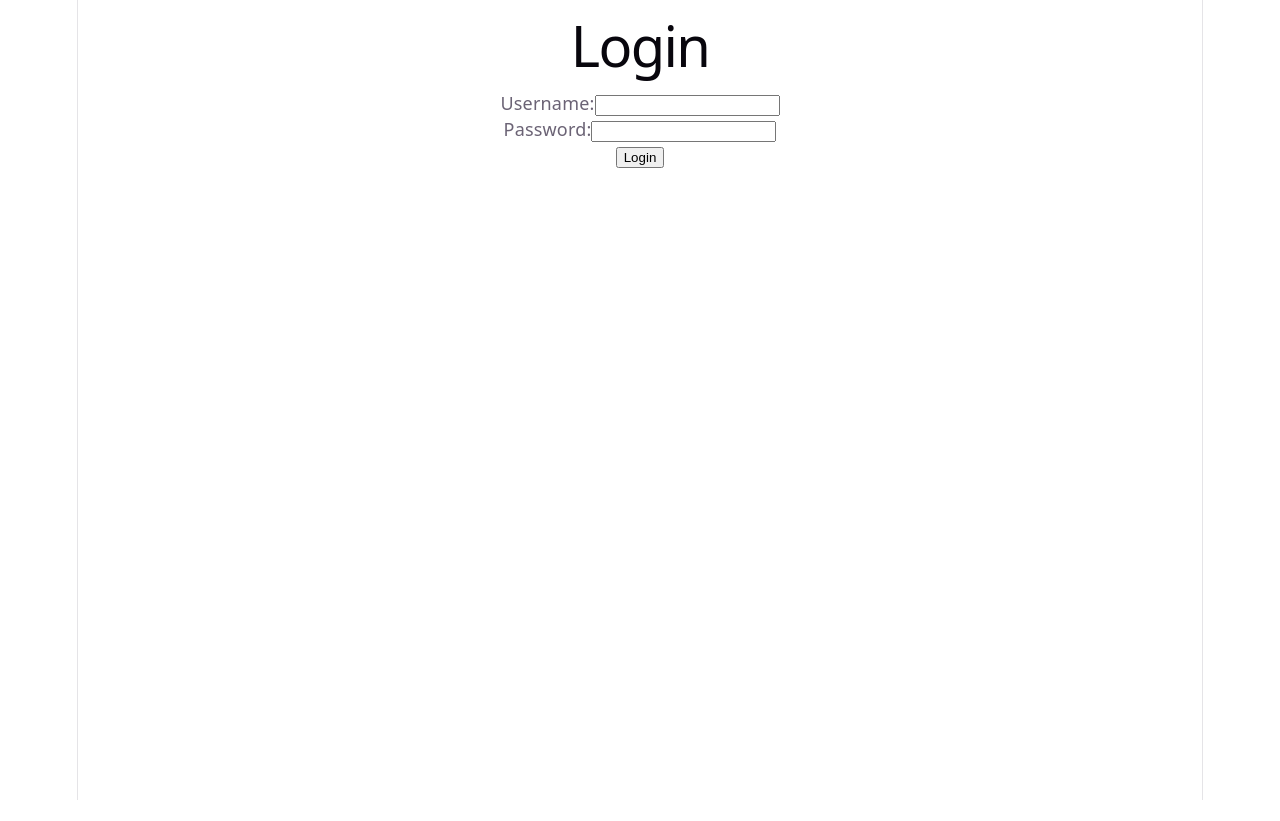
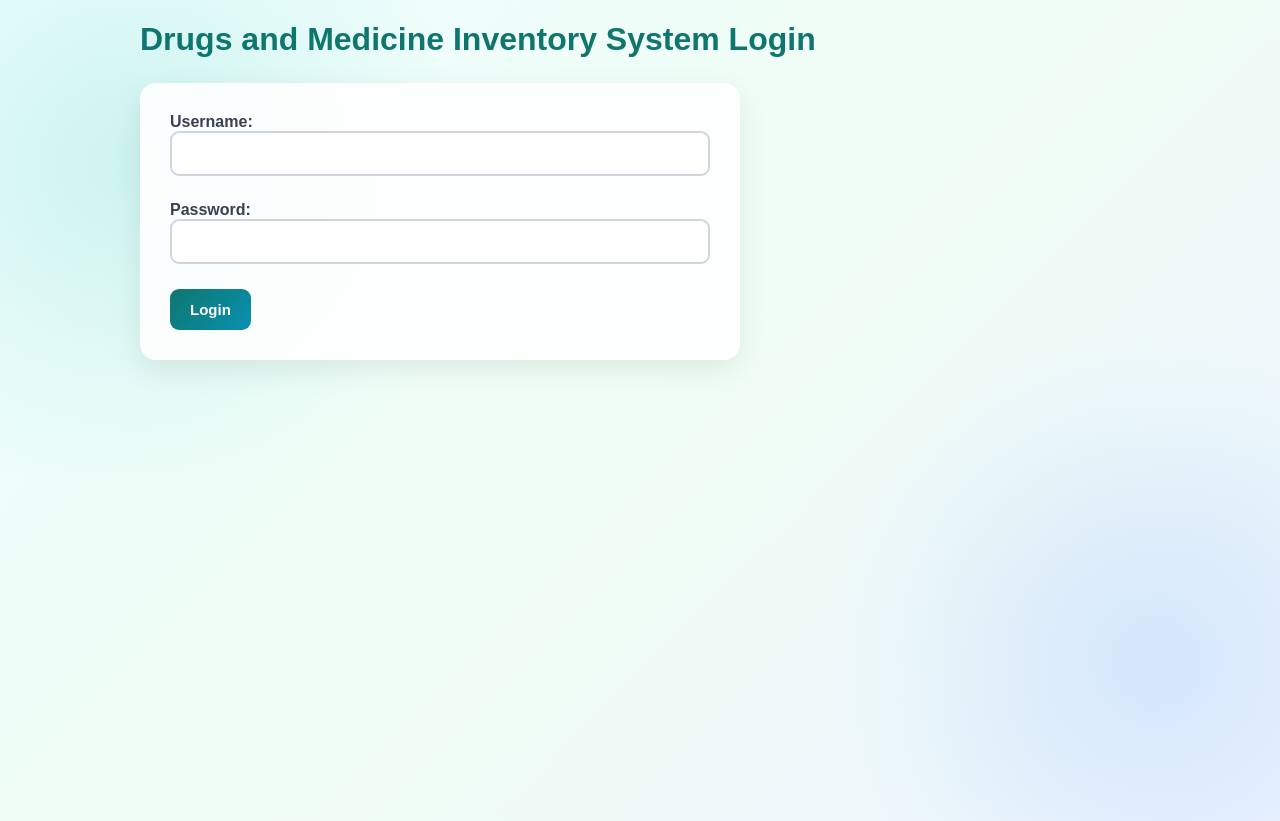
Before and after one commit to Szuu1/FRONTEND-LABEXAM-MIDTERM-, a React (Vite) app in the folder lab-app/: page /login in a window 1280 px wide. Before the commit the page ends 800 px from the top, so only its background shows below. Built offline with nearby package versions, Linux system fonts and the light colour scheme.

Commit message:
Adding style using css

```diff
--- a/lab-app/src/Login.jsx
+++ b/lab-app/src/Login.jsx
@@ -33,7 +33,7 @@ export default function Login() {
 
     return (
         <div>
-            <h1>Login</h1>
+            <h1>Drugs and Medicine Inventory System Login</h1>
 
             <form onSubmit={handleSubmit}>
                 <label>
--- a/lab-app/src/index.css
+++ b/lab-app/src/index.css
@@ -1,111 +1,200 @@
-:root {
-  --text: #6b6375;
-  --text-h: #08060d;
-  --bg: #fff;
-  --border: #e5e4e7;
-  --code-bg: #f4f3ec;
-  --accent: #aa3bff;
-  --accent-bg: rgba(170, 59, 255, 0.1);
-  --accent-border: rgba(170, 59, 255, 0.5);
-  --social-bg: rgba(244, 243, 236, 0.5);
-  --shadow:
-    rgba(0, 0, 0, 0.1) 0 10px 15px -3px, rgba(0, 0, 0, 0.05) 0 4px 6px -2px;
-
-  --sans: system-ui, 'Segoe UI', Roboto, sans-serif;
-  --heading: system-ui, 'Segoe UI', Roboto, sans-serif;
-  --mono: ui-monospace, Consolas, monospace;
-
-  font: 18px/145% var(--sans);
-  letter-spacing: 0.18px;
-  color-scheme: light dark;
-  color: var(--text);
-  background: var(--bg);
-  font-synthesis: none;
-  text-rendering: optimizeLegibility;
-  -webkit-font-smoothing: antialiased;
-  -moz-osx-font-smoothing: grayscale;
-
-  @media (max-width: 1024px) {
-    font-size: 16px;
-  }
-}
-
-@media (prefers-color-scheme: dark) {
-  :root {
-    --text: #9ca3af;
-    --text-h: #f3f4f6;
-    --bg: #16171d;
-    --border: #2e303a;
-    --code-bg: #1f2028;
-    --accent: #c084fc;
-    --accent-bg: rgba(192, 132, 252, 0.15);
-    --accent-border: rgba(192, 132, 252, 0.5);
-    --social-bg: rgba(47, 48, 58, 0.5);
-    --shadow:
-      rgba(0, 0, 0, 0.4) 0 10px 15px -3px, rgba(0, 0, 0, 0.25) 0 4px 6px -2px;
-  }
-
-  #social .button-icon {
-    filter: invert(1) brightness(2);
-  }
+* {
+  box-sizing: border-box;
 }
 
 body {
   margin: 0;
+  font-family: Arial, Helvetica, sans-serif;
+  color: #1f2937;
+
+  background:
+      radial-gradient(
+          circle at 10% 20%,
+          rgba(20, 184, 166, 0.15),
+          transparent 25%
+      ),
+      radial-gradient(
+          circle at 90% 80%,
+          rgba(59, 130, 246, 0.15),
+          transparent 25%
+      ),
+      linear-gradient(
+          135deg,
+          #ecfeff,
+          #f0fdf4,
+          #eff6ff
+      );
+
+  min-height: 100vh;
 }
 
 #root {
-  width: 1126px;
-  max-width: 100%;
-  margin: 0 auto;
-  text-align: center;
-  border-inline: 1px solid var(--border);
-  min-height: 100svh;
-  display: flex;
-  flex-direction: column;
-  box-sizing: border-box;
+  min-height: 100vh;
 }
 
-h1,
-h2 {
-  font-family: var(--heading);
-  font-weight: 500;
-  color: var(--text-h);
+nav {
+  background: linear-gradient(
+      135deg,
+      #0f766e,
+      #0891b2
+  );
+
+  padding: 18px 30px;
+  display: flex;
+  align-items: center;
+  gap: 10px;
+  box-shadow: 0 5px 20px rgba(15, 118, 110, 0.25);
+  position: sticky;
+  top: 0;
+  z-index: 100;
+}
+
+nav a {
+  color: white;
+  text-decoration: none;
+  padding: 9px 15px;
+  border-radius: 8px;
+  font-weight: 600;
+  transition: 0.2s ease;
+}
+
+nav a:hover {
+  background: rgba(255, 255, 255, 0.18);
+}
+
+nav a.active {
+  background: white;
+  color: #0f766e;
+}
+
+nav button {
+  margin-left: auto;
+  border: none;
+  background: #ef4444;
+  color: white;
+  padding: 9px 16px;
+  border-radius: 8px;
+  font-weight: 600;
+  cursor: pointer;
+  transition: 0.2s ease;
+}
+
+nav button:hover {
+  background: #dc2626;
+  transform: translateY(-1px);
+}
+
+main,
+body > div > div {
+  max-width: 1000px;
+  margin: 0 auto;
 }
 
 h1 {
-  font-size: 56px;
-  letter-spacing: -1.68px;
-  margin: 32px 0;
-  @media (max-width: 1024px) {
-    font-size: 36px;
-    margin: 20px 0;
-  }
-}
-h2 {
-  font-size: 24px;
-  line-height: 118%;
-  letter-spacing: -0.24px;
-  margin: 0 0 8px;
-  @media (max-width: 1024px) {
-    font-size: 20px;
-  }
-}
-p {
-  margin: 0;
+  color: #0f766e;
+  margin-bottom: 25px;
 }
 
-code,
-.counter {
-  font-family: var(--mono);
-  display: inline-flex;
-  border-radius: 4px;
-  color: var(--text-h);
+h2 {
+  color: #155e75;
 }
 
-code {
+.login-container {
+  width: 400px;
+  max-width: 90%;
+  margin: 100px auto;
+  background: rgba(255, 255, 255, 0.9);
+  padding: 40px;
+  border-radius: 20px;
+  box-shadow:
+      0 20px 50px rgba(15, 118, 110, 0.15);
+  backdrop-filter: blur(10px);
+}
+
+.login-container h1 {
+  text-align: center;
+}
+
+form {
+  background: rgba(255, 255, 255, 0.9);
+  padding: 30px;
+  border-radius: 16px;
+  box-shadow:
+      0 10px 30px rgba(0, 0, 0, 0.08);
+  max-width: 600px;
+}
+
+label {
+  display: block;
+  font-weight: 600;
+  color: #374151;
+  margin-bottom: 7px;
+}
+
+input {
+  width: 100%;
+  padding: 12px 14px;
+  border: 2px solid #d1d5db;
+  border-radius: 9px;
   font-size: 15px;
-  line-height: 135%;
-  padding: 4px 8px;
-  background: var(--code-bg);
+  outline: none;
+  transition: 0.2s ease;
+  background: white;
 }
+
+input:focus {
+  border-color: #14b8a6;
+  box-shadow:
+      0 0 0 3px rgba(20, 184, 166, 0.15);
+}
+
+input:invalid:focus {
+  border-color: #ef4444;
+}
+
+button {
+  border: none;
+  background: linear-gradient(
+      135deg,
+      #0f766e,
+      #0891b2
+  );
+  color: white;
+  padding: 12px 20px;
+  border-radius: 9px;
+  font-size: 15px;
+  font-weight: 600;
+  cursor: pointer;
+  transition: 0.2s ease;
+}
+
+button:hover {
+  transform: translateY(-2px);
+  box-shadow:
+      0 7px 15px rgba(8, 145, 178, 0.25);
+}
+
+button:disabled {
+  opacity: 0.6;
+  cursor: not-allowed;
+  transform: none;
+}
+
+p[role="alert"] {
+  background: #fef2f2;
+  border-left: 4px solid #ef4444;
+  color: #b91c1c !important;
+  padding: 10px 12px;
+  border-radius: 6px;
+  font-size: 14px;
+}
+
+ul {
+  list-style: none;
+  padding: 0;
+  display: grid;
+  grid-template-columns:
+      repeat(auto-fit, minmax(260px, 1fr));
+  gap: 18px;
+
+}
```
